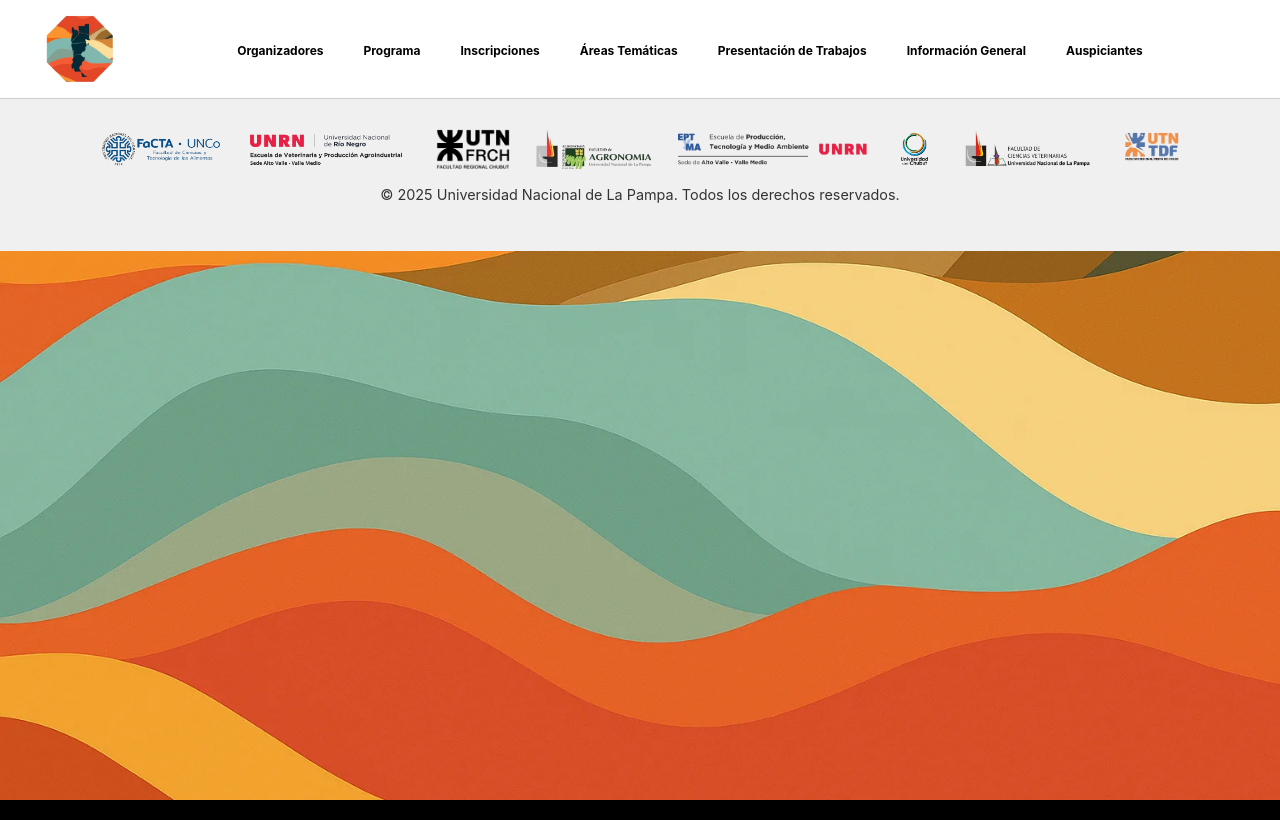
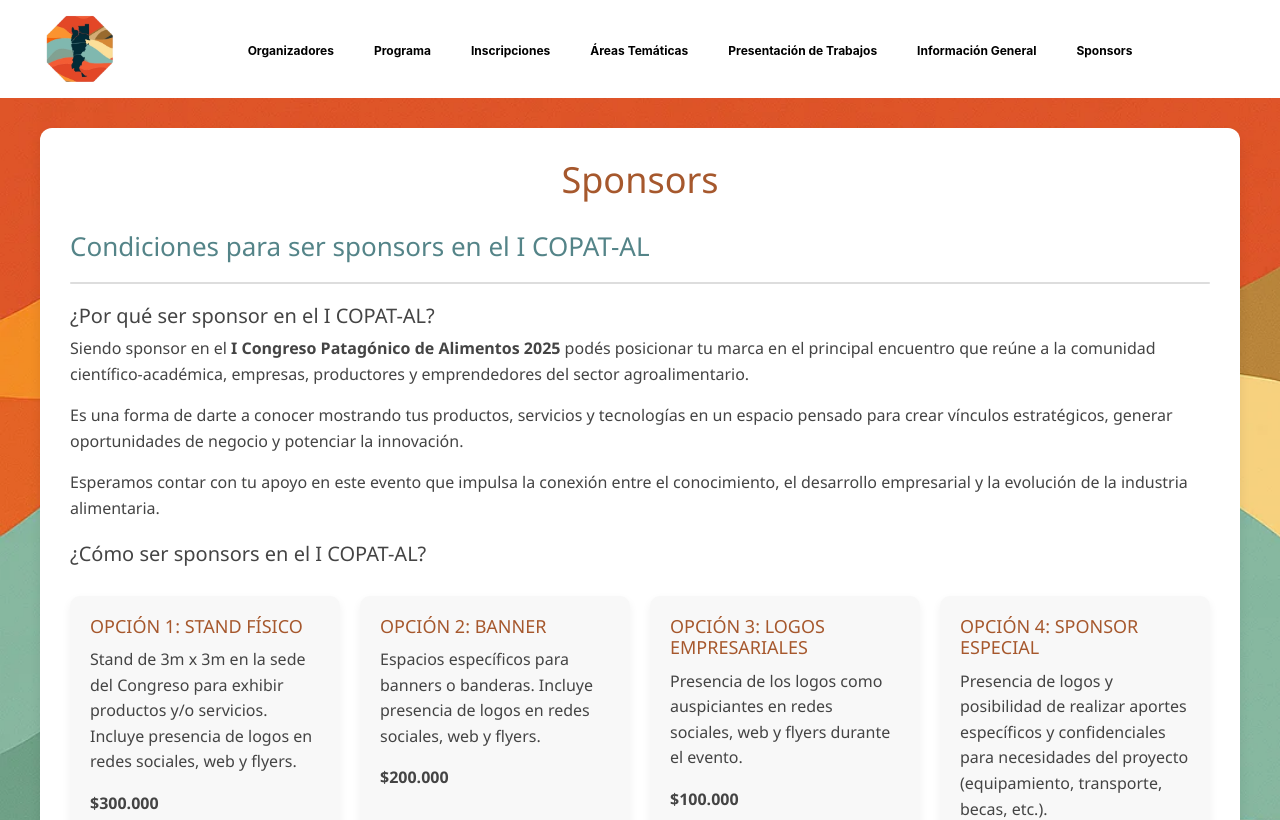
Before and after one commit to Valentindrap/WEBCPA, a React (Create React App) app: page /Sponsors in a window 1280 px wide. Shown: the top 820 px of the page. Built offline with nearby package versions, Linux system fonts and the light colour scheme.

Commit message:
Traductor desactivado

```diff
--- a/src/App.js
+++ b/src/App.js
@@ -25,7 +25,7 @@
           <Route path='/areas-tematicas' element={<AreasTematicas/>} />
           <Route path='/presentacion-trabajos' element={<PresentacionTrabajos/>} />
           <Route path='/InformacionGeneral' element={<InformacionGeneral/>} />
-          <Route path='/Auspiciantes' element={<Auspiciantes/>}/>
+          <Route path='/Sponsors' element={<Auspiciantes/>}/>
         </Routes>
         <Footer/>
       </BrowserRouter>
--- a/src/componentes/Auspiciantes.js
+++ b/src/componentes/Auspiciantes.js
@@ -1,10 +1,10 @@
 import React from 'react';
 import '../css/Auspiciantes.css';
 
-function Auspiciantes() {
+function Sponsors() {
   return (
     <div className="auspiciantes" translate="no">
-      <h1>Auspiciantes</h1>
+      <h1>Sponsors</h1>
 
       {/* <section>
         <h2>Principales</h2>
@@ -84,4 +84,4 @@
   );
 }
 
-export default Auspiciantes;
+export default Sponsors;
--- a/src/componentes/Navbar.js
+++ b/src/componentes/Navbar.js
@@ -39,7 +39,7 @@
                         { path: "/areas-tematicas", label: "Áreas Temáticas" },
                         { path: "/presentacion-trabajos", label: "Presentación de Trabajos" },
                         { path: "/InformacionGeneral", label: "Información General" },
-                        { path: "/Auspiciantes", label: "Auspiciantes" }
+                        { path: "/Sponsors", label: "Sponsors" }
                     ].map((item, index) => (
                         <motion.li
                             key={item.path}
```
